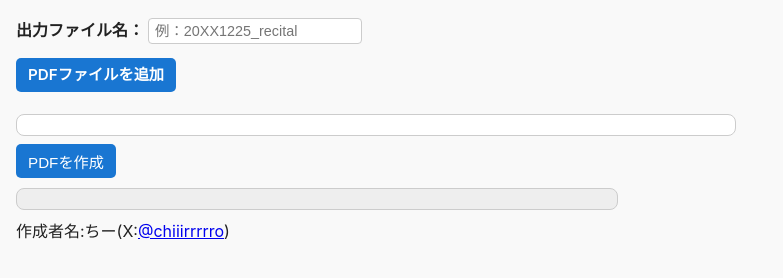
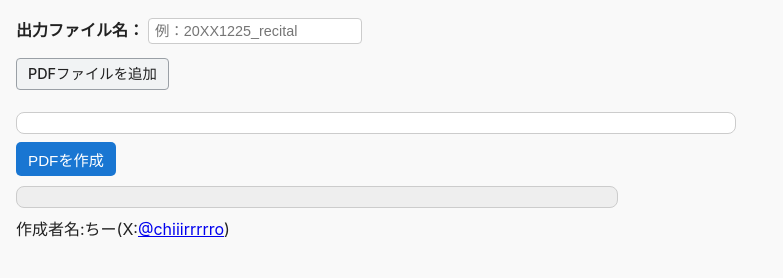
Before and after one commit to chiiirrrrro/PDF-tools, a plain HTML site: page merger/index.html in a window 1280 px wide. Shown: the part 198-476 px from the top of the page, without its empty margins (0-783 px from the left). Drawn offline with Linux system fonts and the light colour scheme.

Commit message:
Update common.css

```diff
--- a/common.css
+++ b/common.css
@@ -183,17 +183,19 @@ button.danger-btn:hover {
 
 .file-select-btn {
   display: inline-block;
-  font-size: 0.95rem;
-  padding: 6px 12px;
-  border-radius: 5px;
+  font-size: 0.9rem;
+  padding: 5px 11px;
+  border-radius: 4px;
   cursor: pointer;
-  background: #1976d2;
-  color: white;
-  font-weight: 600;
-  transition: background-color 0.3s;
+  background: #f1f3f4;
+  color: #222;
+  border: 1px solid #9aa0a6;
+  font-weight: 500;
+  transition: background-color 0.2s, border-color 0.2s;
   margin-top: 8px;
 }
 
 .file-select-btn:hover {
-  background: #0d47a1;
+  background: #e8eaed;
+  border-color: #70757a;
 }
```
